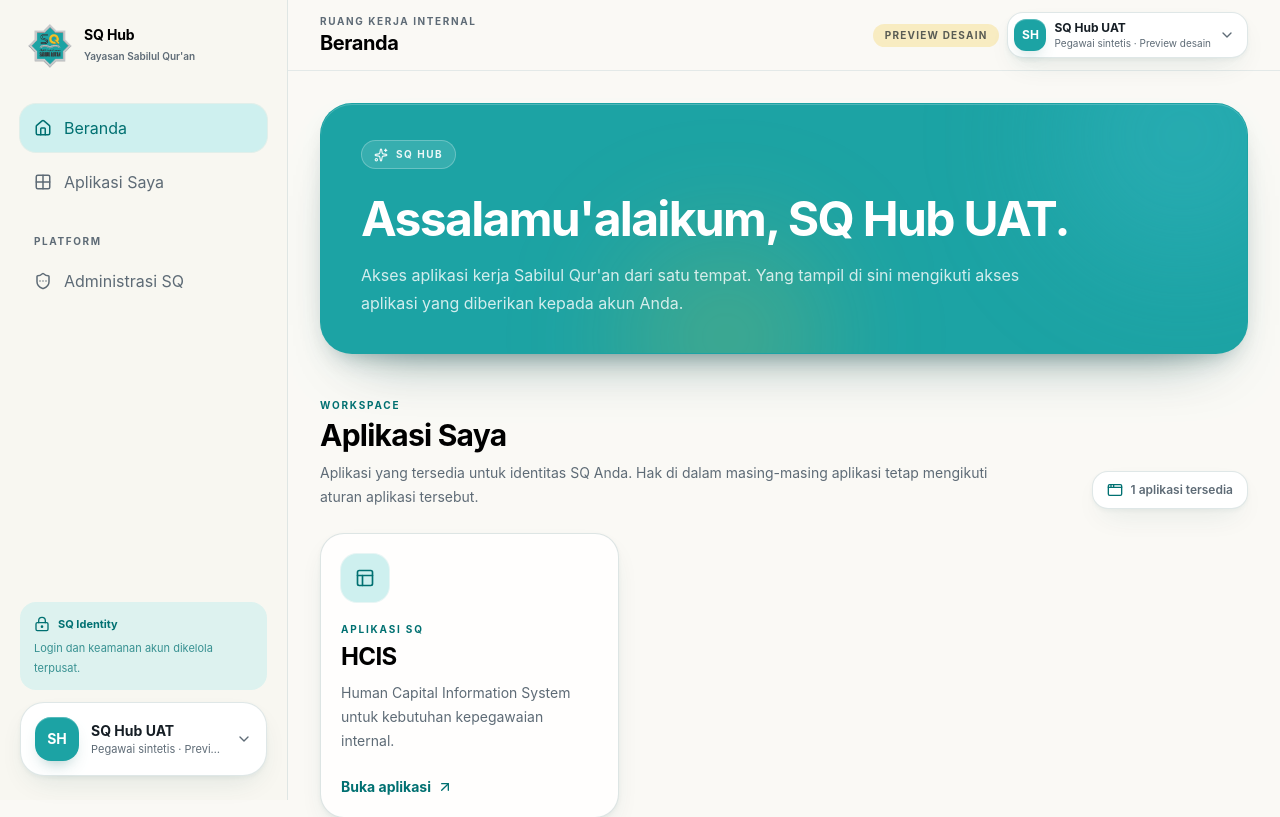
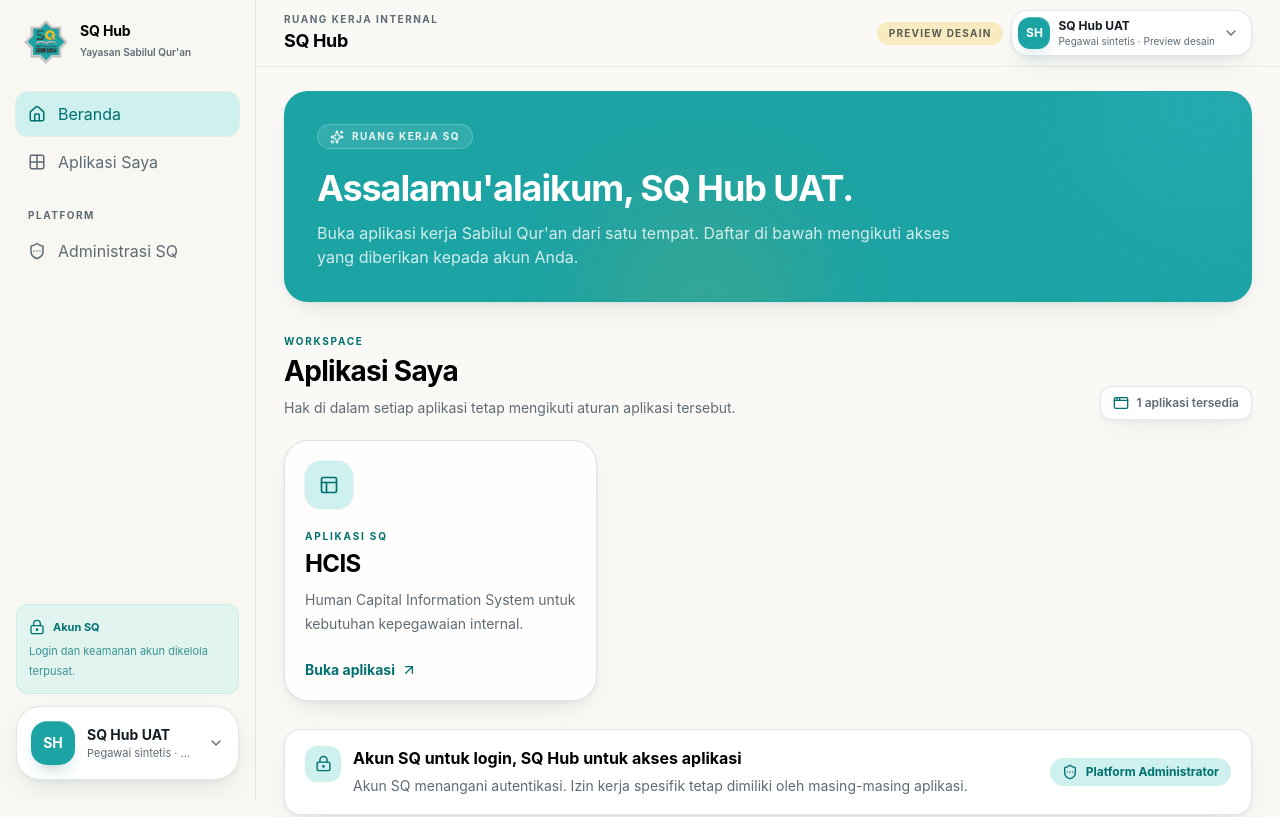
Before and after one commit to sabilulquran/SQ-Hub, a React (Vite) app in the folder apps/web/: page / in a window 1280 px wide. Shown: the top 817 px of the page. Built offline with nearby package versions, Linux system fonts and the light colour scheme.

Commit message:
feat(web): polish SQ Hub workspace and Akun SQ copy

```diff
--- a/apps/web/src/WorkspaceShell.tsx
+++ b/apps/web/src/WorkspaceShell.tsx
@@ -23,7 +23,7 @@ function AdminNavItem({ mobile = false }: { mobile?: boolean }) {
     return (
       <a
         href="/admin"
-        className="flex min-w-0 flex-1 flex-col items-center gap-1 rounded-2xl px-2 py-2 text-[10px] font-semibold text-muted-foreground transition hover:bg-muted focus-visible:outline-none focus-visible:ring-2 focus-visible:ring-ring"
+        className="flex min-w-0 flex-1 flex-col items-center gap-1 rounded-xl px-2 py-2 text-[10px] font-semibold text-muted-foreground transition hover:bg-muted focus-visible:outline-none focus-visible:ring-2 focus-visible:ring-ring"
         aria-label="Administrasi SQ"
       >
         <ShieldEllipsis className="h-5 w-5" aria-hidden="true" />
@@ -35,7 +35,7 @@ function AdminNavItem({ mobile = false }: { mobile?: boolean }) {
   return (
     <a
       href="/admin"
-      className="flex items-center gap-3 rounded-2xl px-3.5 py-3 text-sm font-semibold text-muted-foreground transition hover:bg-white hover:text-foreground focus-visible:outline-none focus-visible:ring-2 focus-visible:ring-ring"
+      className="flex items-center gap-3 rounded-xl px-3 py-2.5 text-sm font-semibold text-muted-foreground transition hover:bg-white hover:text-foreground focus-visible:outline-none focus-visible:ring-2 focus-visible:ring-ring"
     >
       <ShieldEllipsis className="h-[18px] w-[18px]" aria-hidden="true" />
       <span className="min-w-0 flex-1">Administrasi SQ</span>
@@ -48,13 +48,13 @@ export function WorkspaceShell({ workspace, preview = false, onLogout }: Workspa
 
   return (
     <div className="min-h-screen bg-background">
-      <aside className="fixed inset-y-0 left-0 z-30 hidden w-72 border-r border-border/65 bg-sidebar/95 px-5 py-6 backdrop-blur-xl lg:flex lg:flex-col">
+      <aside className="fixed inset-y-0 left-0 z-30 hidden w-64 border-r border-border/65 bg-sidebar/95 px-4 py-5 backdrop-blur-xl lg:flex lg:flex-col">
         <BrandLockup />
 
-        <nav className="mt-9 space-y-1.5" aria-label="Navigasi SQ Hub">
+        <nav className="mt-7 space-y-1" aria-label="Navigasi SQ Hub">
           <a
             href="#home"
-            className="flex items-center gap-3 rounded-2xl bg-brand-primary-pale px-3.5 py-3 text-sm font-bold text-brand-primary-deep ring-1 ring-brand-primary/10"
+            className="flex items-center gap-3 rounded-xl bg-brand-primary-pale px-3 py-2.5 text-sm font-bold text-brand-primary-deep ring-1 ring-brand-primary/10"
             aria-current="page"
           >
             <Home className="h-[18px] w-[18px]" aria-hidden="true" />
@@ -62,7 +62,7 @@ export function WorkspaceShell({ workspace, preview = false, onLogout }: Workspa
           </a>
           <a
             href="#apps"
-            className="flex items-center gap-3 rounded-2xl px-3.5 py-3 text-sm font-semibold text-muted-foreground transition hover:bg-white hover:text-foreground focus-visible:outline-none focus-visible:ring-2 focus-visible:ring-ring"
+            className="flex items-center gap-3 rounded-xl px-3 py-2.5 text-sm font-semibold text-muted-foreground transition hover:bg-white hover:text-foreground focus-visible:outline-none focus-visible:ring-2 focus-visible:ring-ring"
           >
             <Grid2X2 className="h-[18px] w-[18px]" aria-hidden="true" />
             Aplikasi Saya
@@ -70,19 +70,19 @@ export function WorkspaceShell({ workspace, preview = false, onLogout }: Workspa
         </nav>
 
         {capabilities.platformAdministration ? (
-          <div className="mt-7">
-            <p className="px-3.5 text-[10px] font-bold uppercase tracking-[0.16em] text-muted-foreground">Platform</p>
-            <div className="mt-2">
+          <div className="mt-6">
+            <p className="px-3 text-[10px] font-bold uppercase tracking-[0.15em] text-muted-foreground">Platform</p>
+            <div className="mt-1.5">
               <AdminNavItem />
             </div>
           </div>
         ) : null}
 
-        <div className="mt-auto pt-6">
-          <div className="mb-3 rounded-2xl bg-brand-primary-pale/65 px-3.5 py-3 text-[11px] leading-5 text-brand-primary-deep">
+        <div className="mt-auto pt-5">
+          <div className="mb-3 rounded-xl border border-brand-primary/10 bg-brand-primary-pale/55 px-3 py-3 text-[11px] leading-5 text-brand-primary-deep">
             <span className="flex items-center gap-2 font-bold">
               <LockKeyhole className="h-4 w-4" aria-hidden="true" />
-              SQ Identity
+              Akun SQ
             </span>
             <span className="mt-1 block text-brand-primary-deep/75">
               Login dan keamanan akun dikelola terpusat.
@@ -92,15 +92,15 @@ export function WorkspaceShell({ workspace, preview = false, onLogout }: Workspa
         </div>
       </aside>
 
-      <div className="lg:pl-72">
-        <header className="sticky top-0 z-20 border-b border-border/55 bg-background/88 px-4 py-3 backdrop-blur-xl sm:px-6 lg:px-8">
+      <div className="lg:pl-64">
+        <header className="sticky top-0 z-20 border-b border-border/55 bg-background/90 px-4 py-2.5 backdrop-blur-xl sm:px-6 lg:px-7">
           <div className="mx-auto flex max-w-7xl items-center justify-between gap-4">
             <div className="lg:hidden">
               <BrandLockup compact />
             </div>
             <div className="hidden min-w-0 lg:block">
-              <p className="text-[10px] font-bold uppercase tracking-[0.16em] text-muted-foreground">Ruang kerja internal</p>
-              <h1 className="truncate font-display text-xl font-bold tracking-[-0.02em] text-brand-heading">Beranda</h1>
+              <p className="text-[10px] font-bold uppercase tracking-[0.15em] text-muted-foreground">Ruang kerja internal</p>
+              <h1 className="truncate font-display text-lg font-bold tracking-[-0.02em] text-brand-heading">SQ Hub</h1>
             </div>
 
             <div className="flex items-center gap-2">
@@ -114,88 +114,89 @@ export function WorkspaceShell({ workspace, preview = false, onLogout }: Workspa
           </div>
         </header>
 
-        <main id="home" className="mx-auto max-w-7xl px-4 pb-28 pt-6 sm:px-6 sm:pt-8 lg:px-8 lg:pb-12">
-          <section className="relative overflow-hidden rounded-[2rem] border border-brand-primary/15 bg-brand-primary px-6 py-7 text-white shadow-[var(--shadow-brand-card)] sm:px-8 sm:py-9 lg:px-10">
-            <div className="pointer-events-none absolute -right-16 -top-24 h-64 w-64 rounded-full bg-brand-cyan/30 blur-3xl" aria-hidden="true" />
-            <div className="pointer-events-none absolute -bottom-20 left-1/3 h-48 w-48 rounded-full bg-brand-yellow/20 blur-3xl" aria-hidden="true" />
+        <main id="home" className="mx-auto max-w-7xl px-4 pb-28 pt-5 sm:px-6 sm:pt-6 lg:px-7 lg:pb-10">
+          <section className="relative overflow-hidden rounded-3xl border border-brand-primary/15 bg-brand-primary px-6 py-7 text-white shadow-[var(--shadow-soft)] sm:px-8 sm:py-8">
+            <div className="pointer-events-none absolute -right-20 -top-28 h-64 w-64 rounded-full bg-brand-cyan/25 blur-3xl" aria-hidden="true" />
+            <div className="pointer-events-none absolute -bottom-24 left-1/3 h-48 w-48 rounded-full bg-brand-yellow/15 blur-3xl" aria-hidden="true" />
 
             <div className="relative max-w-3xl">
-              <span className="inline-flex items-center gap-2 rounded-full border border-white/25 bg-white/12 px-3 py-1.5 text-[10px] font-bold uppercase tracking-[0.15em] text-white/90">
+              <span className="inline-flex items-center gap-2 rounded-full border border-white/20 bg-white/10 px-3 py-1 text-[10px] font-bold uppercase tracking-[0.14em] text-white/90">
                 <Sparkles className="h-3.5 w-3.5" aria-hidden="true" />
-                SQ Hub
+                Ruang kerja SQ
               </span>
-              <h2 className="mt-5 font-display text-3xl font-bold leading-tight tracking-[-0.035em] sm:text-4xl lg:text-5xl">
+              <h2 className="mt-4 font-display text-3xl font-bold leading-tight tracking-[-0.03em] sm:text-4xl">
                 Assalamu&apos;alaikum, {user.displayName}.
               </h2>
-              <p className="mt-3 max-w-2xl text-sm leading-6 text-white/80 sm:text-base sm:leading-7">
-                Akses aplikasi kerja Sabilul Qur&apos;an dari satu tempat. Yang tampil di sini mengikuti akses aplikasi yang diberikan kepada akun Anda.
+              <p className="mt-2.5 max-w-2xl text-sm leading-6 text-white/80 sm:text-base">
+                Buka aplikasi kerja Sabilul Qur&apos;an dari satu tempat. Daftar di bawah mengikuti akses yang diberikan kepada akun Anda.
               </p>
             </div>
           </section>
 
-          <section id="apps" className="scroll-mt-24 pt-9 sm:pt-11" aria-labelledby="applications-heading">
+          <section id="apps" className="scroll-mt-20 pt-7 sm:pt-8" aria-labelledby="applications-heading">
             <div className="flex flex-col gap-3 sm:flex-row sm:items-end sm:justify-between">
               <div>
-                <p className="text-[10px] font-bold uppercase tracking-[0.18em] text-brand-primary-deep">Workspace</p>
-                <h2 id="applications-heading" className="mt-1 font-display text-2xl font-bold tracking-[-0.025em] text-brand-heading sm:text-3xl">
+                <p className="text-[10px] font-bold uppercase tracking-[0.17em] text-brand-primary-deep">Workspace</p>
+                <h2 id="applications-heading" className="mt-1 font-display text-2xl font-bold tracking-[-0.025em] text-brand-heading sm:text-[1.75rem]">
                   Aplikasi Saya
                 </h2>
-                <p className="mt-2 max-w-2xl text-sm leading-6 text-muted-foreground">
-                  Aplikasi yang tersedia untuk identitas SQ Anda. Hak di dalam masing-masing aplikasi tetap mengikuti aturan aplikasi tersebut.
+                <p className="mt-1.5 max-w-2xl text-sm leading-6 text-muted-foreground">
+                  Hak di dalam setiap aplikasi tetap mengikuti aturan aplikasi tersebut.
                 </p>
               </div>
-              <div className="inline-flex items-center gap-2 self-start rounded-2xl border border-border/70 bg-white px-3.5 py-2.5 text-xs font-semibold text-muted-foreground shadow-[var(--shadow-soft)] sm:self-auto">
+              <div className="inline-flex items-center gap-2 self-start rounded-xl border border-border/70 bg-white px-3 py-2 text-xs font-semibold text-muted-foreground shadow-[var(--shadow-soft)] sm:self-auto">
                 <AppWindow className="h-4 w-4 text-brand-primary-deep" aria-hidden="true" />
                 {applications.length} aplikasi tersedia
               </div>
             </div>
 
             {applications.length > 0 ? (
-              <div className="mt-6 grid gap-4 sm:grid-cols-2 xl:grid-cols-3">
+              <div className="mt-5 grid gap-3.5 sm:grid-cols-2 xl:grid-cols-3">
                 {applications.map((application) => (
                   <ApplicationCard key={application.key} application={application} />
                 ))}
               </div>
             ) : (
-              <div className="mt-6 rounded-3xl border border-dashed border-border bg-white/70 px-6 py-12 text-center shadow-[var(--shadow-soft)]">
-                <div className="mx-auto flex h-12 w-12 items-center justify-center rounded-2xl bg-muted text-muted-foreground">
+              <div className="mt-5 rounded-2xl border border-dashed border-border bg-white/70 px-6 py-10 text-center shadow-[var(--shadow-soft)]">
+                <div className="mx-auto flex h-11 w-11 items-center justify-center rounded-xl bg-muted text-muted-foreground">
                   <Grid2X2 className="h-5 w-5" aria-hidden="true" />
                 </div>
-                <h3 className="mt-4 font-display text-xl font-bold text-brand-heading">Belum ada aplikasi</h3>
-                <p className="mx-auto mt-2 max-w-md text-sm leading-6 text-muted-foreground">
-                  Belum ada Application Access aktif untuk akun ini. Hubungi administrator SQ bila Anda memerlukan akses aplikasi kerja.
+                <h3 className="mt-3 font-display text-lg font-bold text-brand-heading">Belum ada aplikasi</h3>
+                <p className="mx-auto mt-1.5 max-w-md text-sm leading-6 text-muted-foreground">
+                  Belum ada akses aplikasi aktif untuk akun ini. Hubungi administrator SQ bila Anda memerlukan akses.
                 </p>
               </div>
             )}
           </section>
 
-          <section className="mt-9 grid gap-4 md:grid-cols-2" aria-label="Informasi SQ Hub">
-            <div className="rounded-3xl border border-border/70 bg-white p-5 shadow-[var(--shadow-soft)]">
-              <span className="flex h-10 w-10 items-center justify-center rounded-2xl bg-brand-primary-pale text-brand-primary-deep">
-                <LockKeyhole className="h-[18px] w-[18px]" aria-hidden="true" />
-              </span>
-              <h3 className="mt-4 font-display text-lg font-bold text-brand-heading">Satu identitas untuk aplikasi internal</h3>
-              <p className="mt-2 text-sm leading-6 text-muted-foreground">
-                SQ Identity menangani autentikasi. SQ Hub mengatur akses aplikasi, sementara izin kerja spesifik tetap dimiliki aplikasi masing-masing.
-              </p>
-            </div>
-            <div className="rounded-3xl border border-border/70 bg-white p-5 shadow-[var(--shadow-soft)]">
-              <span className="flex h-10 w-10 items-center justify-center rounded-2xl bg-brand-yellow/25 text-foreground">
-                <ShieldEllipsis className="h-[18px] w-[18px]" aria-hidden="true" />
-              </span>
-              <h3 className="mt-4 font-display text-lg font-bold text-brand-heading">Administrasi tetap terpisah</h3>
-              <p className="mt-2 text-sm leading-6 text-muted-foreground">
-                Administrasi platform memiliki batas kewenangan sendiri dan tidak otomatis memberi akses penuh ke data bisnis setiap aplikasi.
-              </p>
+          <section className="mt-7 rounded-2xl border border-border/70 bg-white px-5 py-4 shadow-[var(--shadow-soft)]" aria-label="Informasi akun dan akses">
+            <div className="flex flex-col gap-3 sm:flex-row sm:items-center sm:justify-between">
+              <div className="flex items-start gap-3">
+                <span className="flex h-9 w-9 shrink-0 items-center justify-center rounded-xl bg-brand-primary-pale text-brand-primary-deep">
+                  <LockKeyhole className="h-[17px] w-[17px]" aria-hidden="true" />
+                </span>
+                <div>
+                  <h3 className="font-display text-base font-bold text-brand-heading">Akun SQ untuk login, SQ Hub untuk akses aplikasi</h3>
+                  <p className="mt-1 text-sm leading-6 text-muted-foreground">
+                    Akun SQ menangani autentikasi. Izin kerja spesifik tetap dimiliki oleh masing-masing aplikasi.
+                  </p>
+                </div>
+              </div>
+              {capabilities.platformAdministration ? (
+                <span className="inline-flex shrink-0 items-center gap-2 rounded-full bg-brand-primary-pale px-3 py-1.5 text-xs font-bold text-brand-primary-deep">
+                  <ShieldEllipsis className="h-4 w-4" aria-hidden="true" />
+                  Platform Administrator
+                </span>
+              ) : null}
             </div>
           </section>
         </main>
       </div>
 
-      <nav className="fixed inset-x-3 bottom-3 z-30 flex items-center gap-1 rounded-3xl border border-border/75 bg-white/95 p-1.5 shadow-[var(--shadow-raised)] backdrop-blur-xl lg:hidden" aria-label="Navigasi mobile SQ Hub">
+      <nav className="fixed inset-x-3 bottom-3 z-30 flex items-center gap-1 rounded-2xl border border-border/75 bg-white/95 p-1.5 shadow-[var(--shadow-raised)] backdrop-blur-xl lg:hidden" aria-label="Navigasi mobile SQ Hub">
         <a
           href="#home"
-          className="flex min-w-0 flex-1 flex-col items-center gap-1 rounded-2xl bg-brand-primary-pale px-2 py-2 text-[10px] font-bold text-brand-primary-deep focus-visible:outline-none focus-visible:ring-2 focus-visible:ring-ring"
+          className="flex min-w-0 flex-1 flex-col items-center gap-1 rounded-xl bg-brand-primary-pale px-2 py-2 text-[10px] font-bold text-brand-primary-deep focus-visible:outline-none focus-visible:ring-2 focus-visible:ring-ring"
           aria-current="page"
         >
           <Home className="h-5 w-5" aria-hidden="true" />
@@ -203,7 +204,7 @@ export function WorkspaceShell({ workspace, preview = false, onLogout }: Workspa
         </a>
         <a
           href="#apps"
-          className="flex min-w-0 flex-1 flex-col items-center gap-1 rounded-2xl px-2 py-2 text-[10px] font-semibold text-muted-foreground focus-visible:outline-none focus-visible:ring-2 focus-visible:ring-ring"
+          className="flex min-w-0 flex-1 flex-col items-center gap-1 rounded-xl px-2 py-2 text-[10px] font-semibold text-muted-foreground focus-visible:outline-none focus-visible:ring-2 focus-visible:ring-ring"
         >
           <Grid2X2 className="h-5 w-5" aria-hidden="true" />
           <span>Aplikasi</span>
```
